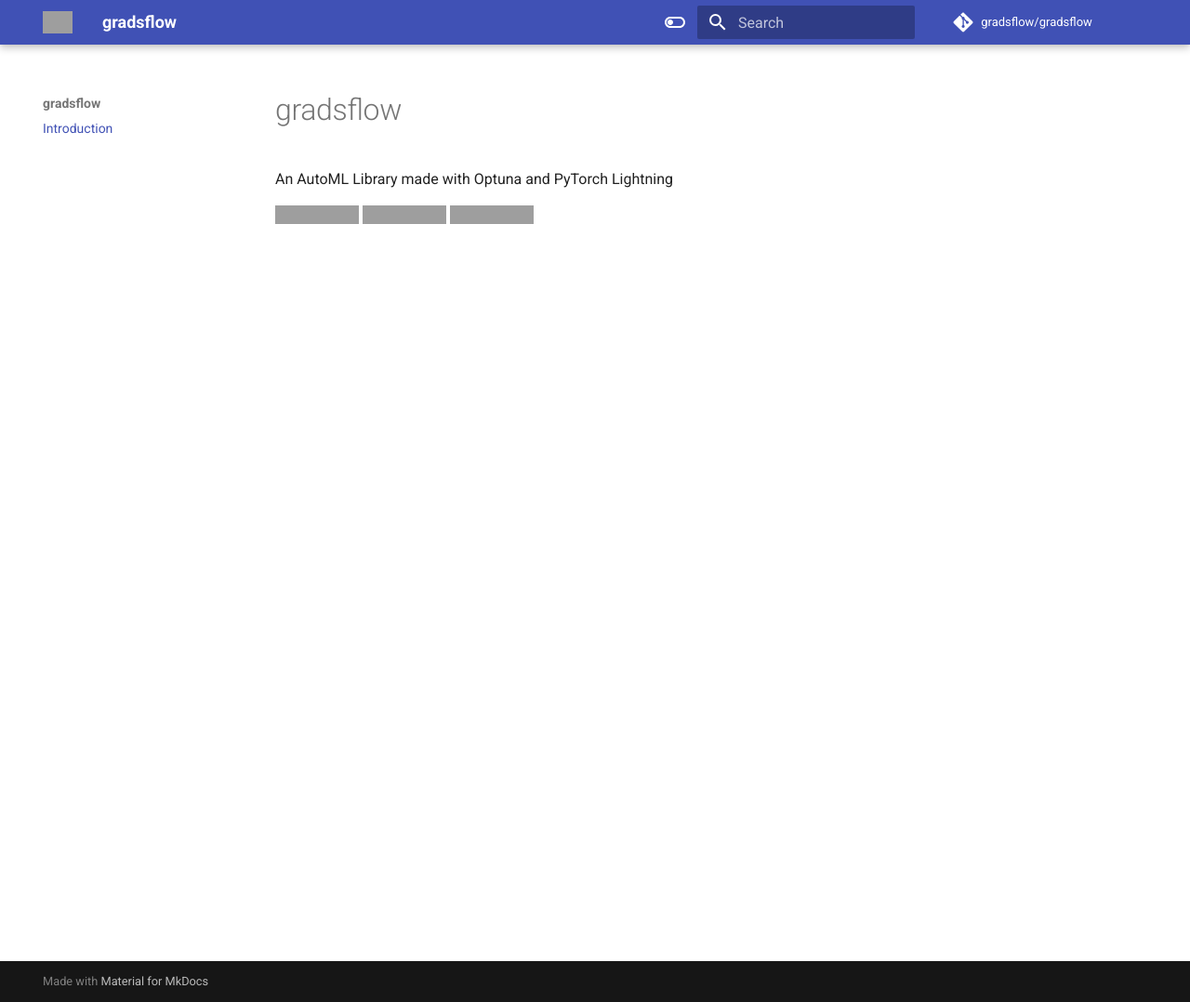
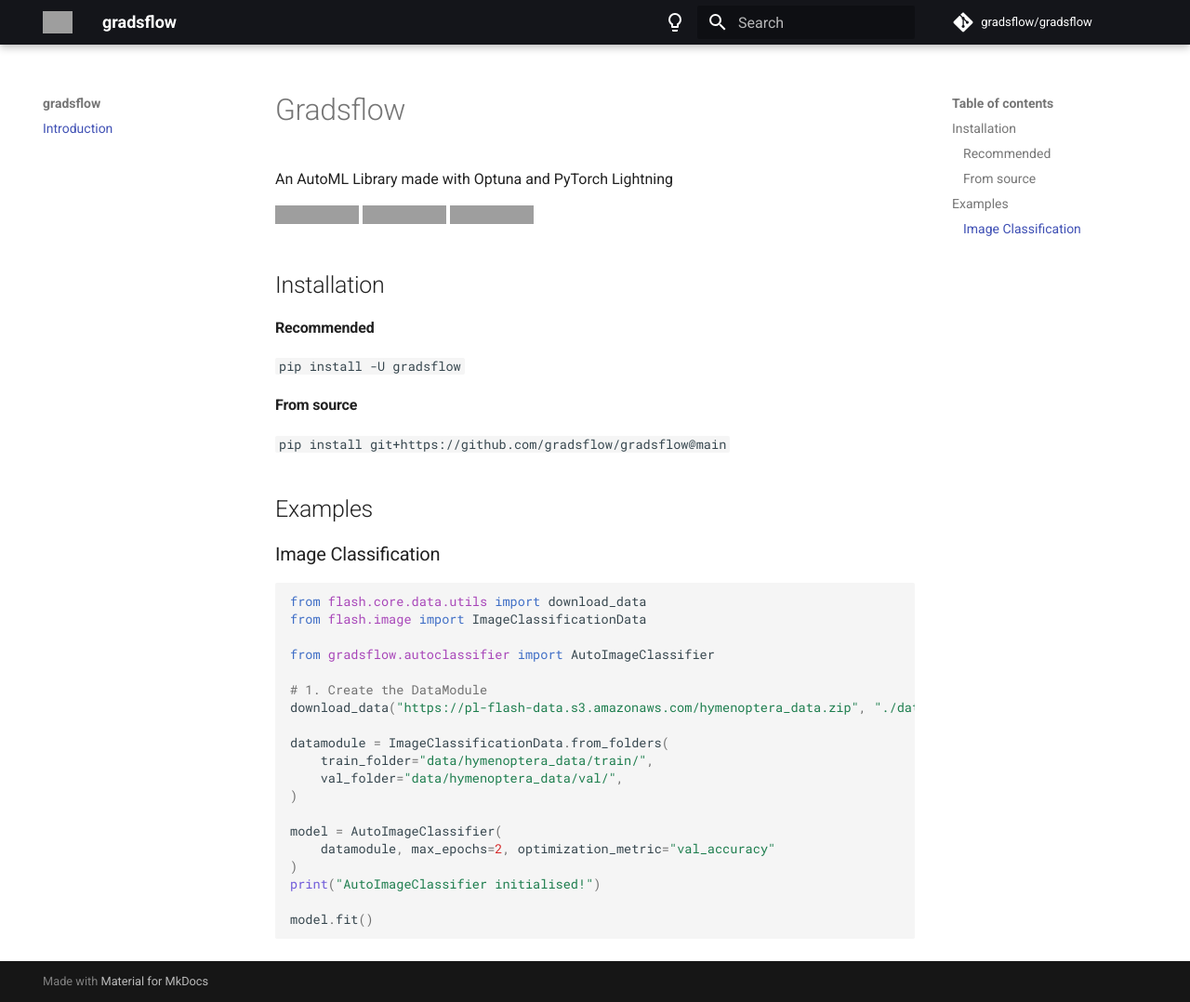
Before and after one commit to gradsflow/gradsflow-automl, an MkDocs documentation site: the page built from docs/index.md, in a window 1280 px wide and 1078 px high. Shown: the whole window at 93% size. Built offline with MkDocs 1.6.1 and Material for MkDocs 9.7.7, drawn with Linux system fonts in a browser that asks for light colours; comment, search, counter and statistics services are not loaded; grey boxes are pictures that could not be loaded.

Commit message:
📚 docs/update (#4)
* update

* update

````diff
--- a/docs/index.md
+++ b/docs/index.md
@@ -1,6 +1,41 @@
-# gradsflow
+# Gradsflow
+
 An AutoML Library made with Optuna and PyTorch Lightning
 
 [![CodeFactor](https://www.codefactor.io/repository/github/gradsflow/gradsflow/badge)](https://www.codefactor.io/repository/github/gradsflow/gradsflow)
 [![pre-commit.ci status](https://results.pre-commit.ci/badge/github/gradsflow/gradsflow/main.svg)](https://results.pre-commit.ci/latest/github/gradsflow/gradsflow/main)
 [![Documentation Status](https://readthedocs.org/projects/gradsflow/badge/?version=latest)](https://gradsflow.readthedocs.io/en/latest/?badge=latest)
+
+
+## Installation
+#### Recommended
+`pip install -U gradsflow`
+
+#### From source
+`pip install git+https://github.com/gradsflow/gradsflow@main`
+
+## Examples
+
+### Image Classification
+
+```python
+from flash.core.data.utils import download_data
+from flash.image import ImageClassificationData
+
+from gradsflow.autoclassifier import AutoImageClassifier
+
+# 1. Create the DataModule
+download_data("https://pl-flash-data.s3.amazonaws.com/hymenoptera_data.zip", "./data")
+
+datamodule = ImageClassificationData.from_folders(
+    train_folder="data/hymenoptera_data/train/",
+    val_folder="data/hymenoptera_data/val/",
+)
+
+model = AutoImageClassifier(
+    datamodule, max_epochs=2, optimization_metric="val_accuracy"
+)
+print("AutoImageClassifier initialised!")
+
+model.fit()
+```
--- a/gradsflow/__init__.py
+++ b/gradsflow/__init__.py
@@ -1,3 +1,3 @@
-"""Democratising AI"""
+"""An AutoML Library made with Optuna and PyTorch Lightning"""
 
 __version__ = "0.0.1a0"
--- a/mkdocs.yml
+++ b/mkdocs.yml
@@ -9,12 +9,17 @@
   custom_dir: docs/overrides
   palette:
     - scheme: default
+      primary: black
+      accent: deep orange
       toggle:
-        icon: material/toggle-switch-off-outline
+        icon: material/lightbulb-outline
         name: Switch to dark mode
+
     - scheme: slate
+      primary: black
+      accent: deep orange
       toggle:
-        icon: material/toggle-switch
+        icon: material/lightbulb
         name: Switch to light mode
 
   logo: https://ik.imagekit.io/gradsflow/logo/logo-small_g2MxLWesD.png?updatedAt=1627716948296
````
Also changed, not shown: README.md (+10 -1 lines).
